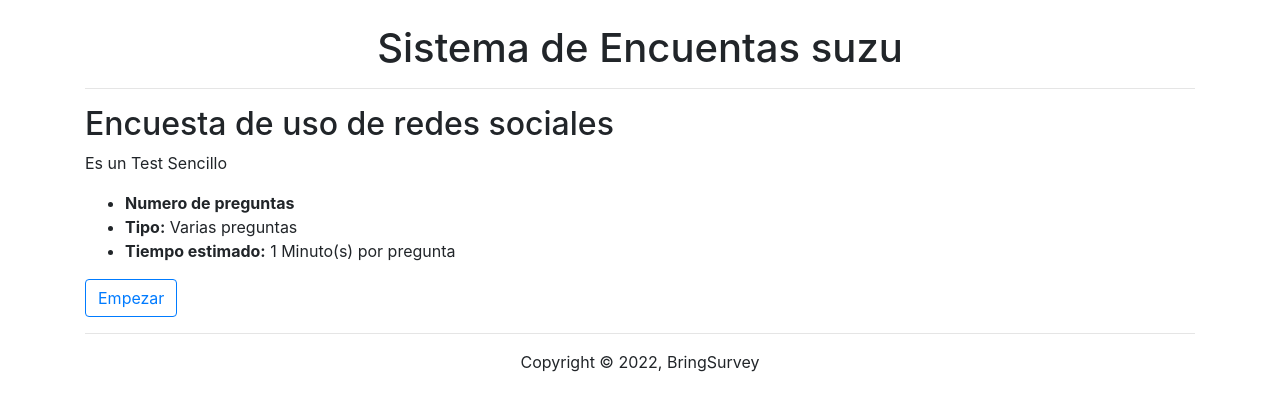
After one commit to timscream/bringsurvey, a CodeIgniter app: page /suzu/survey in a window 1280 px wide. The commit adds this page. Shown: the top 411 px of the page. Run offline with CodeIgniter, Linux system fonts and the light colour scheme.

Commit message:
branch frontend creating main layout, configuring the auto-load helper url, creating question screen and creating controller to display said screen
Signed-off-by: Tim Araque <timaraque@hotmail.com>

 Changes to be committed:
	modified:   application/config/autoload.php
	new file:   application/controllers/Survey.php
	renamed:    application/views/_quiz_layout.php -> application/views/_survey_layout.php
	new file:   application/views/index.php

```diff
--- a/application/config/autoload.php
+++ b/application/config/autoload.php
@@ -89,7 +89,7 @@ $autoload['drivers'] = array();
 |
 |	$autoload['helper'] = array('url', 'file');
 */
-$autoload['helper'] = array();
+$autoload['helper'] = array('url');
 
 /*
 | -------------------------------------------------------------------
--- /dev/null
+++ b/application/controllers/Survey.php
@@ -0,0 +1,14 @@
+<?php
+defined('BASEPATH') OR exit('No direct script access allowed');
+
+class Survey extends CI_Controller {
+
+    public function index(){
+
+        $data['subview'] = 'index';
+        $this->load->view('_survey_layout', $data);
+    }
+}
+
+/* End of file survey.php */
+/* Location: ./application/controllers/Survey.php */
--- a/application/views/_quiz_layout.php
+++ b/application/views/_survey_layout.php
@@ -22,6 +22,12 @@
         <?php $this->load->view($subview); ?>
       </div>
     </main>
+    <footer class="text-center">
+      <div class="container">
+        <hr>
+        Copyright &copy; <?php echo date('Y') ?>, BringSurvey
+      </div>
+    </footer>
 
     <!-- Optional JavaScript; choose one of the two! -->
 
--- /dev/null
+++ b/application/views/index.php
@@ -0,0 +1,8 @@
+<h2>Encuesta de uso de redes sociales</h2>
+<p>Es un Test Sencillo</p>
+<ul>
+    <li><strong>Numero de preguntas</strong></li>
+    <li><strong>Tipo:</strong> Varias preguntas</li>
+    <li><strong>Tiempo estimado:</strong> 1 Minuto(s) por pregunta</li>
+</ul>
+<a href="<?php echo site_url('survey'); ?>" class="btn btn-outline-primary">Empezar</a>
```
